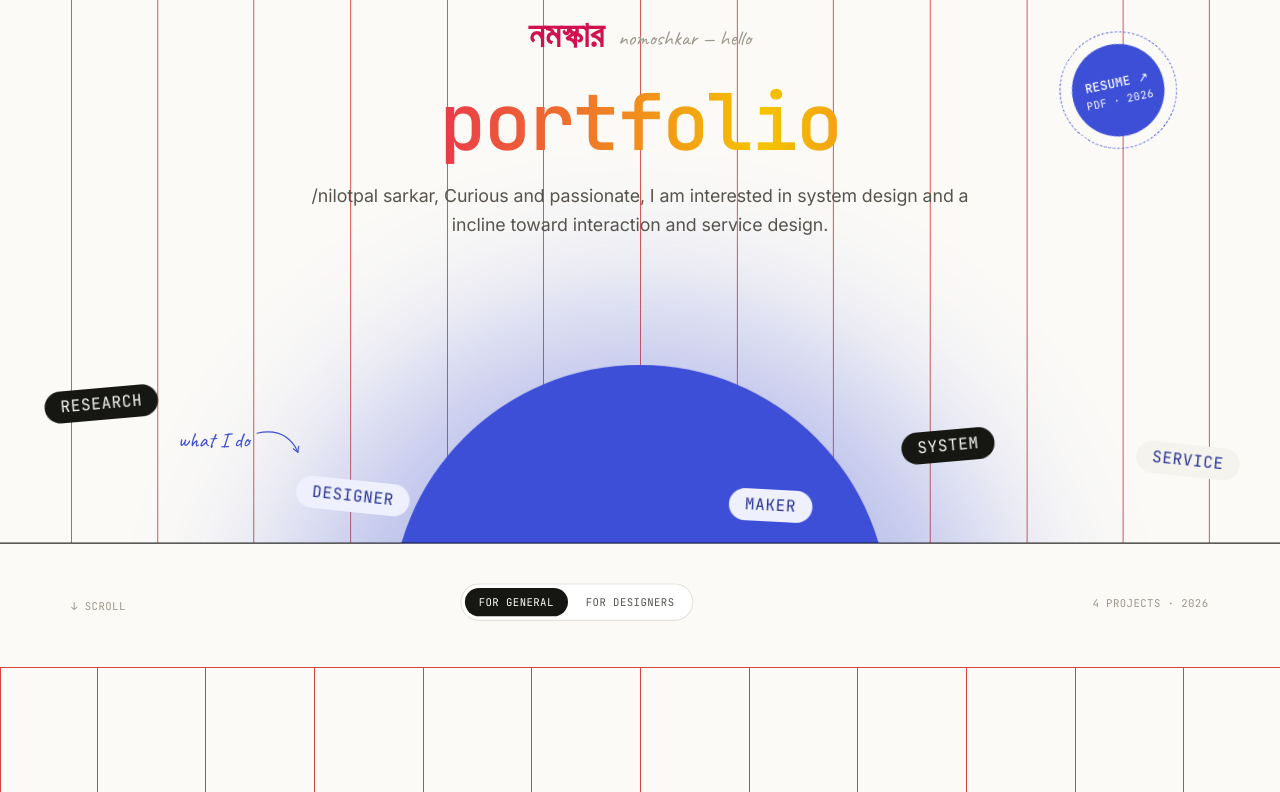
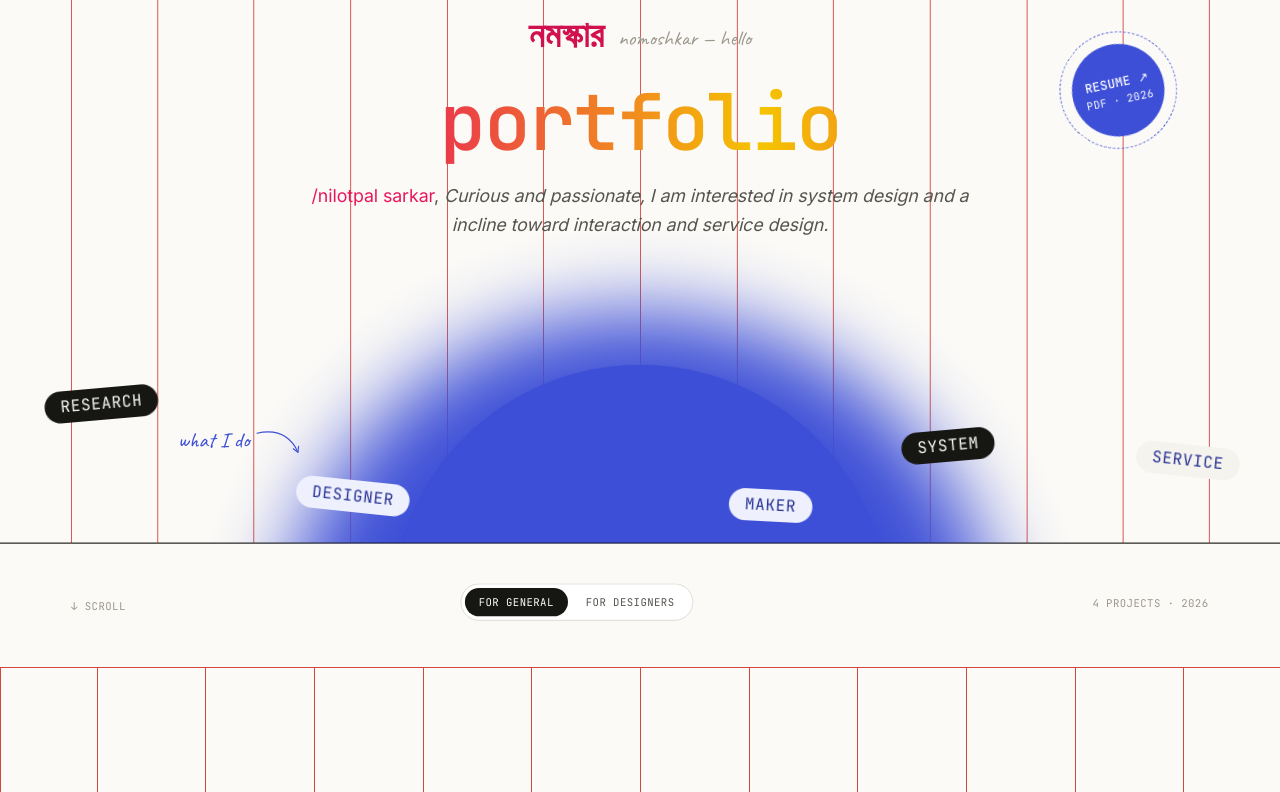
Before and after one commit to nilotpalsarkar03-boop/portfolio, a plain HTML site: page index.html in a window 1280 px wide. Shown: the part 133-925 px from the top of the page. Drawn offline with Linux system fonts and the light colour scheme.

Commit message:
Hero and footer glows match Figma (full-strength indigo sun glow, 60% rani footer glow); hero bio name in rani + italics
Co-Authored-By: Claude Opus 5.5 <noreply@anthropic.com>
Claude-Session: https://claude.ai/code/session_01BfmB5CHrxdxxkXFoWoYpjS

```diff
--- a/main.js
+++ b/main.js
@@ -182,7 +182,12 @@
     function renderAbout(a) {
       if (!a) return;
       $all('status').forEach(el => el.hidden = a.open_to_work === false);
-      ['hero_bio', 'about_heading', 'about_lead', 'about_body'].forEach(k => { if (a[k]) $all(k).forEach(el => el.textContent = a[k]); });
+      ['about_heading', 'about_lead', 'about_body'].forEach(k => { if (a[k]) $all(k).forEach(el => el.textContent = a[k]); });
+      // Hero bio: a leading "/name," shows in rani pink and the rest in italics, as in Figma
+      if (a.hero_bio) $all('hero_bio').forEach(el => {
+        const m = String(a.hero_bio).trim().match(/^(\/[^,]+)(,\s*)([\s\S]*)$/);
+        el.innerHTML = m ? `<span class="rani">${esc(m[1])}</span>${esc(m[2])}<em>${esc(m[3])}</em>` : esc(a.hero_bio);
+      });
       if (Array.isArray(a.now) && a.now.length) $all('now').forEach(el => {
         el.innerHTML = a.now.map(n => `<div><dt class="label-s muted">${esc(n.label)}</dt><dd>${esc(n.text)}</dd></div>`).join('');
       });
--- a/styles.css
+++ b/styles.css
@@ -150,8 +150,8 @@ button{font:inherit;border:0;background:none;cursor:pointer;color:inherit}
 .hero{position:relative;height:calc(900px * var(--s,1));overflow:hidden}
 .hero::before{content:"";position:absolute;left:0;right:0;top:calc(760px * var(--s,1));height:1px;background:var(--border-strong)}
 .hero__stage{position:absolute;left:50%;top:0;width:1440px;height:900px;transform:translateX(-50%) scale(var(--s,1));transform-origin:50% 0}
-.hero__glow{position:absolute;left:310px;top:500px;width:820px;height:820px;border-radius:50%;background:var(--accent);opacity:.35;filter:blur(90px);animation:breathe 7s ease-in-out infinite}
-@keyframes breathe{50%{opacity:.25;transform:scale(1.04)}}
+.hero__glow{position:absolute;left:310px;top:500px;width:820px;height:820px;border-radius:50%;background:var(--accent);filter:blur(45px);animation:breathe 7s ease-in-out infinite}
+@keyframes breathe{50%{opacity:.85;transform:scale(1.03)}}
 .hero__sun{position:absolute;left:440px;top:560px;width:560px;height:560px;border-radius:50%;background:var(--accent);animation:rise 1.4s cubic-bezier(.2,.8,.2,1) both}
 @keyframes rise{from{transform:translateY(120px)}}
 .hero__ground{position:absolute;left:-2000px;right:-2000px;top:761px;height:139px;background:var(--canvas)}
@@ -160,6 +160,7 @@ button{font:inherit;border:0;background:none;cursor:pointer;color:inherit}
 .hero__status{display:flex;align-items:center;gap:16px}
 .hero__name{font:500 88px/96px var(--mono);letter-spacing:-2.64px;background:linear-gradient(90deg,#E8175D,#F5C400,#E8175D);background-size:200% 100%;-webkit-background-clip:text;background-clip:text;color:transparent;animation:shimmer 6s ease-in-out infinite}
 @keyframes shimmer{50%{background-position:100% 0}}
+.hero__bio em{font-style:italic}
 .hero__bio{font:400 20px/32px var(--sans);letter-spacing:-.1px;color:var(--text-2);text-align:center}
 .hero__chip{position:absolute;left:var(--x);top:var(--y);transform:rotate(var(--r));transition:transform .35s var(--spring);animation:float 5s ease-in-out infinite;animation-delay:var(--fd,0s)}
 @keyframes float{50%{translate:0 -6px}}
@@ -326,7 +327,7 @@ body[data-view="designers"] #youtube{display:none}
 .footer__privacy{font-size:12px;color:var(--muted)}
 .footer__rise{position:relative;height:260px;max-width:1440px;margin:0 auto;overflow:hidden}
 .footer__rise .bp{left:0;transform:none;width:100%}
-.rise__glow{position:absolute;left:calc(50% - 230px);top:-30px;width:460px;height:460px;border-radius:50%;background:var(--rani);opacity:.06;filter:blur(70px)}
+.rise__glow{position:absolute;left:calc(50% - 230px);top:-30px;width:460px;height:460px;border-radius:50%;background:var(--rani);opacity:.6;filter:blur(35px)}
 .rise__logo{position:absolute;left:calc(50% - 203px);top:-23px;width:406px;height:406px;transition:transform .5s var(--spring)}
 .rise__halo{position:absolute;inset:0;width:406px;height:406px;animation:spin 60s linear infinite}
 .rise__edge{position:absolute;left:69.6px;top:69.6px;width:266.8px;height:266.8px;border-radius:50%;background:#fff;box-shadow:8.7px 8.7px 0 #161613}
@@ -619,7 +620,7 @@ body[data-view="designers"] #youtube{display:none}
   .hero__chip{position:relative;left:auto;top:auto;font-size:14px;padding:4px 12px}
   .hero__note,.hero__scroll,.hero__count,.hero__stamp{display:none}
   .hero__tabs{position:relative;left:auto;top:auto;order:5;margin-top:12px;z-index:2}
-  .hero__glow{left:50%;top:auto;bottom:-260px;width:420px;height:420px;transform:translateX(-50%);filter:blur(60px);animation:none}
+  .hero__glow{left:50%;top:auto;bottom:-260px;width:420px;height:420px;transform:translateX(-50%);filter:blur(30px);animation:none}
   .hero__sun{left:50%;top:auto;bottom:-220px;width:300px;height:300px;transform:translateX(-50%);animation:none}
   .hero__ground{top:auto;bottom:-139px;left:-50vw;right:-50vw}
   .hero__horizon{display:none}
```
